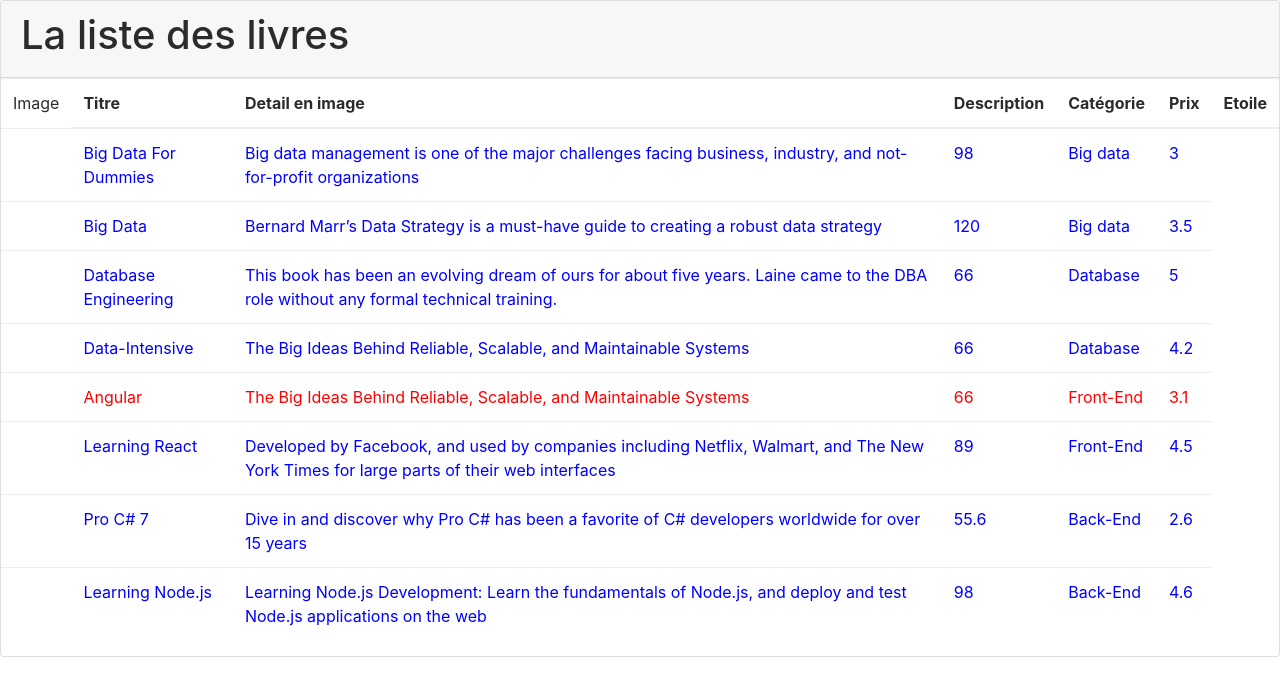
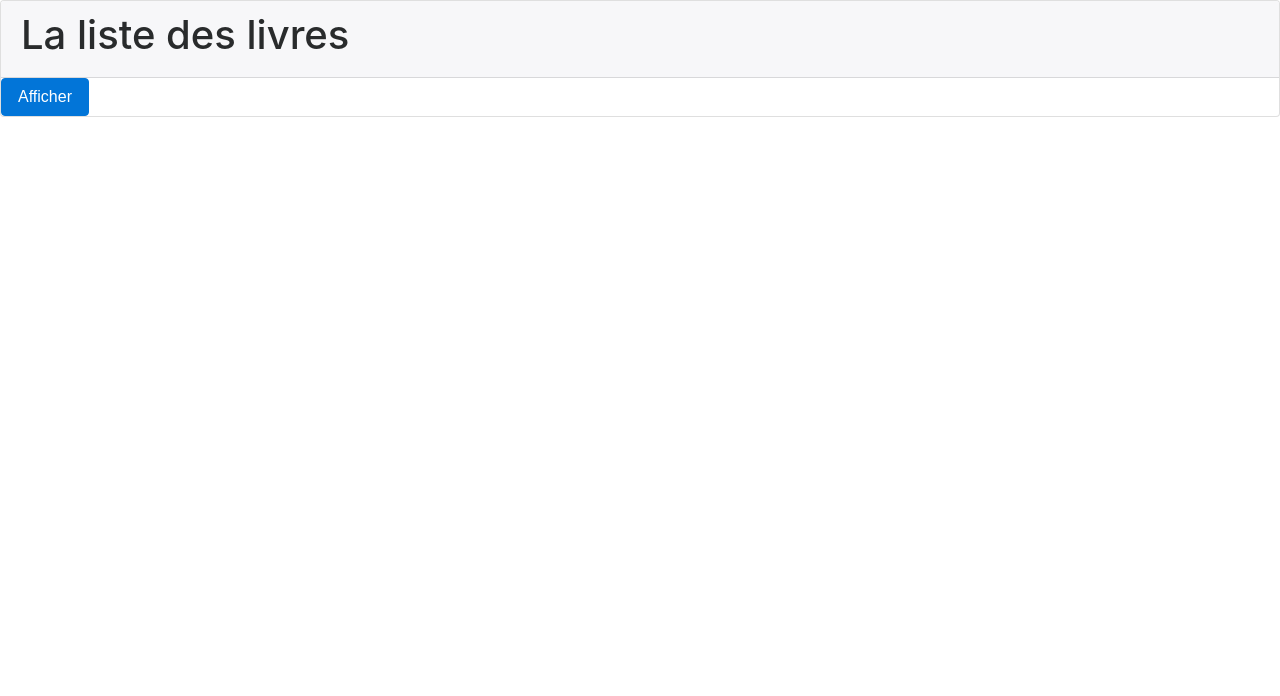
Before and after one commit to kashama/livreDOR, an Angular app: page / in a window 1280 px wide. Shown: the top 696 px of the page. Built offline with nearby package versions, Linux system fonts and the light colour scheme; grey boxes are pictures that could not be loaded.

Commit message:
biderectional binding commit

```diff
--- a/src/app/liste-livres/liste-livres.component.html
+++ b/src/app/liste-livres/liste-livres.component.html
@@ -3,14 +3,18 @@
     <div class="card-header" *ngIf="livres.length>0" >
         <h1>{{grandTitre}}</h1>
     </div>
+    <div class="row">
+        <div class="col-2">
+            <button class="btn btn-primary" (click)='onclick()'>Afficher</button>
+        </div>
+    </div>
     <div class="card-body">
-       <div class="table-responsive">
-        <table class="table" *ngIf="livres.length>0">
+       <div class="table-responsive" *ngIf="affichage">
+        <table class="table" >
             <thead>
                 <tr>
                     <td>Image</td>
                     <th>Titre</th>
-                    <th>Detail en image</th>
                     <th>Description</th>
                     <th>Catégorie</th>
                     <th>Prix</th>
--- a/src/app/liste-livres/liste-livres.component.ts
+++ b/src/app/liste-livres/liste-livres.component.ts
@@ -8,7 +8,9 @@
 })
 export class ListeLivresComponent implements OnInit {
   grandTitre:string="La liste des livres";
-
+  WidthImage=60;
+  HeightImage=80;
+  affichage: boolean=false;
   livres=[{
     id:1,Name:"Big Data For Dummies",ImageUrl:"https://images-na.ssl-images-amazon.com/images/I/51p6wBow%2B3L._SX389_BO1,204,203,200_.jpg",ShortDescription:"Big data management is one of the major challenges facing business, industry, and not-for-profit organizations",Price:98,Category:'Big data',Etoile:3
   },
@@ -42,5 +44,9 @@
 
   ngOnInit(): void {
   }
+  onclick(){
+    this.affichage=!this.affichage
+
+  }
 
 }
```
